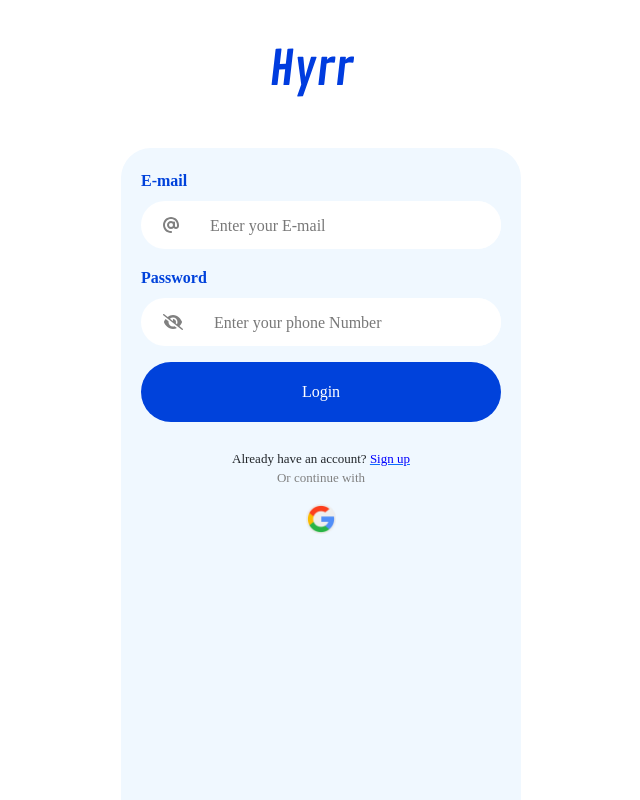
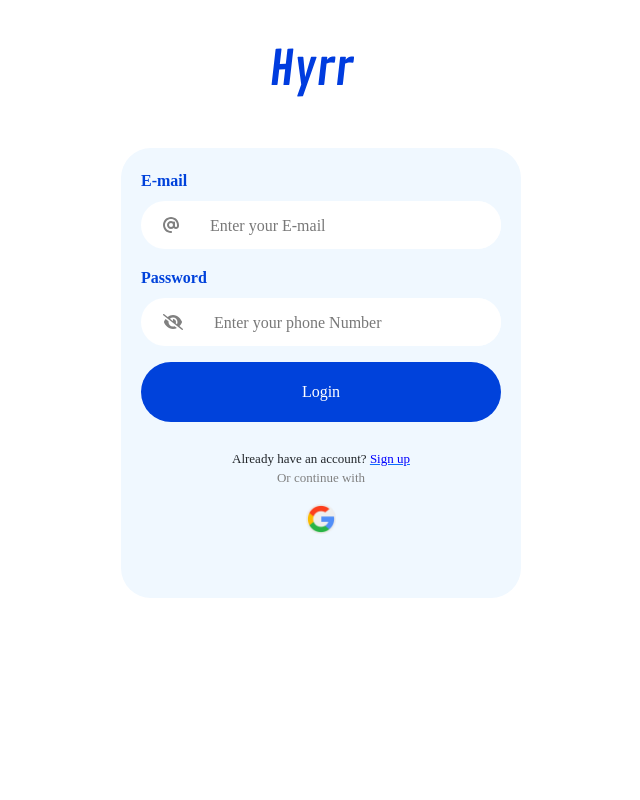
Before and after one commit to NavyaVeeram/hyrr, a React (Create React App) app: page /login in a window 1280 px wide. Shown: the top 800 px of the page, without its empty margins (319-959 px from the left). Built offline with nearby package versions, Linux system fonts and the light colour scheme; a small style sheet from the web is missing.

Commit message:
some changes

```diff
--- a/package.json
+++ b/package.json
@@ -41,8 +41,9 @@
     ]
   },
   "devDependencies": {
-    "react": "^18.0.0",
-    "react-dom": "^18.0.0",
+    "@babel/plugin-proposal-private-property-in-object": "^7.21.11",
+    "react": "^18.2.0",
+    "react-dom": "^18.2.0",
     "react-router-dom": "^6.21.3"
   }
 }
--- a/src/Components/Signup.css
+++ b/src/Components/Signup.css
@@ -12,11 +12,19 @@
   }
 .container{
   width:400px;
+  background: aliceblue;
+  border-radius: 30px;
+  padding:20px;
+height:700px;
+
+}
+.containers{
+  width:400px;
   background-color: aliceblue;
   border-radius: 30px;
   padding:20px;
 opacity: 1;
-height:850px;
+height:450px;
 }
 h4{
   font-family: poppins;
@@ -63,8 +71,8 @@
     top:170px;
     left:50%;
     transform: translate(-50%,-50%);
- opacity: 0.3;
- z-index: 1;
+z-index: -1;
+opacity: 0.3;
   }
 .content{
   position: absolute;
```
Also changed, not shown: src/Components/Login.js (+3 -3 lines), src/Components/Signup.js (+2 -2 lines), 1 other file (tests, documents, lock files or other folders).
